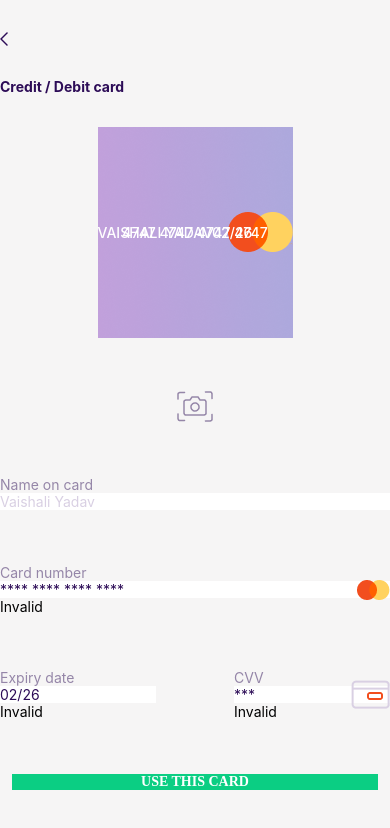
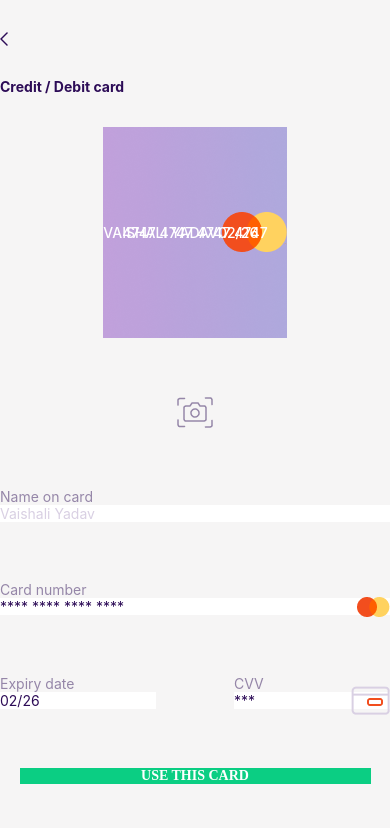
Before and after one commit to piyush214143/new_delivery_app, a React Native app in the folder NEW_DELIVERY_APP/: screen /Payment in a window 390 px wide. Shown: the top 828 px of the page. Built offline with nearby package versions, Linux system fonts and the light colour scheme; what react-native-responsive-fontsize would draw is missing.

Commit message:
invalid changes

```diff
--- a/NEW_DELIVERY_APP/src/screen/Payment/index.js
+++ b/NEW_DELIVERY_APP/src/screen/Payment/index.js
@@ -20,6 +20,11 @@ const Payment = props => {
   const [cvv, setCVV] = useState('');
   const [isFlipped, setIsFlipped] = useState(false);
   const flipAnimation = useRef(new Animated.Value(0)).current;
+  const [submitted, setSubmitted] = useState(false);
+
+   const handleCardNameChange = text => {
+    setCardName(text);
+  };
 
   const validateCardNumber = number => {
     return /^\d{16}$/.test(number);
@@ -31,6 +36,17 @@ const Payment = props => {
 
   const validateCVV = cvv => {
     return /^\d{3}$/.test(cvv);
+  };
+
+  const handleSubmit = () => {
+    setSubmitted(true);
+
+    if (!cardName ||
+      !validateCardNumber(cardNumber) ||
+      !validateExpiry(expiry) ||
+      !validateCVV(cvv)) {
+      return;
+    }
   };
 
   const handleFlip = () => {
@@ -122,9 +138,10 @@ const Payment = props => {
             style={paymentStyle.input}
             placeholder="Vaishali Yadav"
             placeholderTextColor={COLORS.border}
-            onChangeText={text => setCardName(text)}
+            onChangeText={handleCardNameChange}
             maxLength={35}
           />
+           {submitted && !cardName && <Text style={paymentStyle.invalid}>*Invalid</Text>}
         </View>
         <View>
           <Text style={paymentStyle.cardLabel}>Card number</Text>
@@ -137,7 +154,7 @@ const Payment = props => {
             />
             <Image source={IMAGES.cardSymbol} style={paymentStyle.cardSymbol} />
           </View>
-          <Text>{validateCardNumber(cardNumber) ? '' : 'Invalid'}</Text>
+         {submitted && !validateCardNumber(cardNumber) && <Text style={paymentStyle.invalid}>*Invalid</Text>}
         </View>
         <View style={paymentStyle.detailCard}>
           <View>
@@ -148,7 +165,7 @@ const Payment = props => {
               onChangeText={text => setExpiry(text)}
               maxLength={5}
             />
-            <Text>{validateExpiry(expiry) ? '' : 'Invalid'}</Text>
+            {submitted && !validateExpiry(expiry) && <Text style={paymentStyle.invalid}>*Invalid</Text>}
           </View>
           <View>
             <Text style={paymentStyle.cardLabel}>CVV</Text>
@@ -161,10 +178,12 @@ const Payment = props => {
               />
               <Image source={IMAGES.cvv} style={paymentStyle.cardSymbol} />
             </View>
-            <Text>{validateCVV(cvv) ? '' : 'Invalid'}</Text>
+             {submitted && !validateCVV(cvv) && <Text style={paymentStyle.invalid}>*Invalid</Text>}
           </View>
         </View>
-        <TouchableOpacity style={paymentStyle.btn1Container}>
+        <TouchableOpacity
+          style={paymentStyle.btn1Container}
+          onPress={handleSubmit}>
           <Text style={paymentStyle.btn1}>USE THIS CARD</Text>
         </TouchableOpacity>
       </View>
--- a/NEW_DELIVERY_APP/src/screen/Payment/style.js
+++ b/NEW_DELIVERY_APP/src/screen/Payment/style.js
@@ -16,7 +16,7 @@ const paymentStyle = StyleSheet.create({
   },
   card: {
     height: windowHeight * 0.25,
-    width: width * 0.5,
+    width: width * 0.47,
     paddingHorizontal: ResponsiveSize(170),
     borderRadius: ResponsiveSize(8),
     overflow: 'hidden',
@@ -127,14 +127,18 @@ const paymentStyle = StyleSheet.create({
     paddingVertical: ResponsiveSize(10),
     paddingHorizontal: ResponsiveSize(10),
   },
+  invalid:{
+   color:'red',
+  },
   btn1Container: {
     backgroundColor: COLORS.button,
-    paddingHorizontal: '33%',
+    width: width * 0.90,
     height: ResponsiveSize(56),
     borderRadius: ResponsiveSize(8),
-    justifyContent: 'center',
-    alignSelf: 'center',
     marginBottom: ResponsiveSize(20),
+    justifyContent:'center',
+    alignItems:'center',
+    alignSelf:'center'
   },
   btn1: {
     color: COLORS.white,
```
